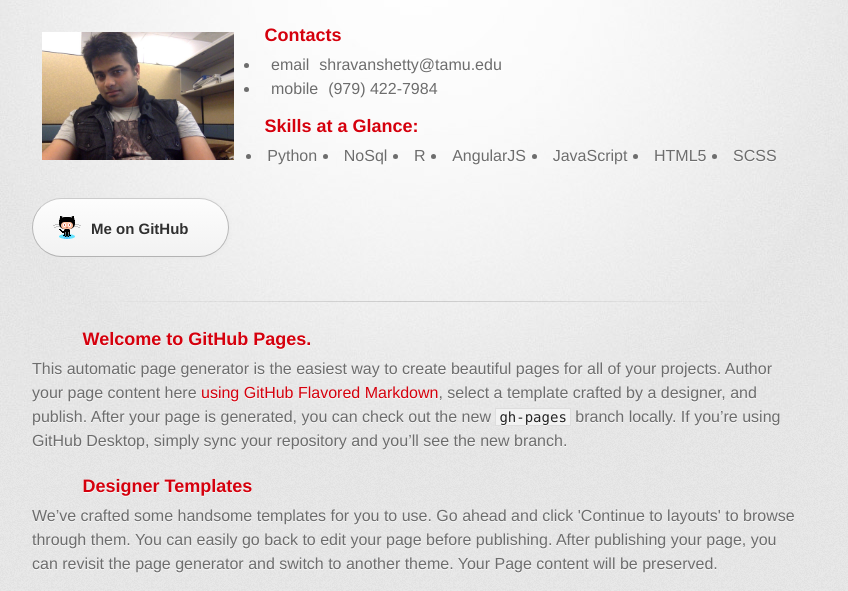
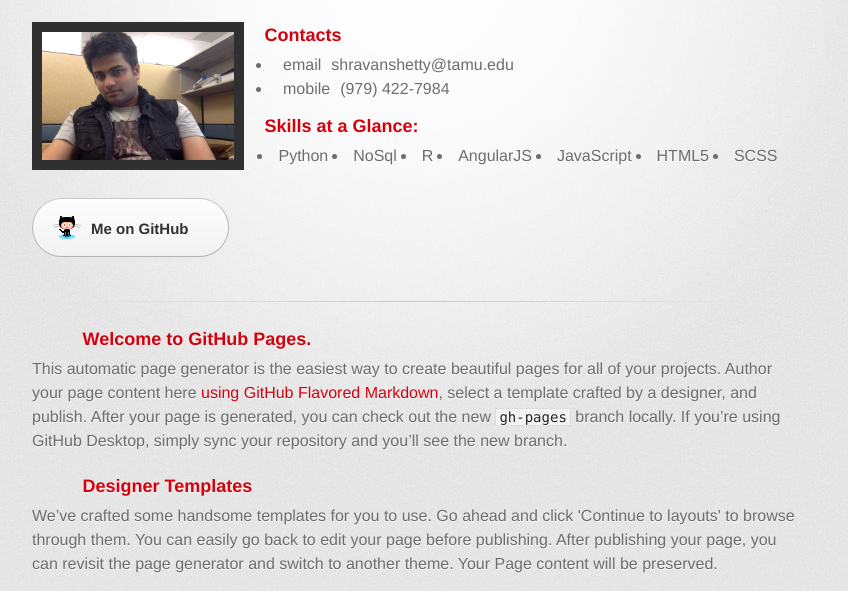
Before and after one commit to shravanshetty5/shravanshetty5.github.io, a plain HTML site: page index.html in a window 1280 px wide. Shown: the part 153-744 px from the top of the page, without its empty margins (224-1072 px from the left). Drawn offline with Linux system fonts and the light colour scheme; a web font is replaced by a local one.

Commit message:
Added border to bio pic

```diff
--- a/stylesheets/stylesheet.css
+++ b/stylesheets/stylesheet.css
@@ -165,8 +165,11 @@ header h2 {
 
 .biopic {
   float: left;
-  padding: 10px;
+  border: 10px;
+  padding: 0px;
   width: 200px;
+  border-style: solid;
+  border-color: #303030;
 
   display: none;
 }
@@ -304,13 +307,14 @@ a.button span {
   margin-left: 2.25em;
 }
 #contact {
-  padding-left: 20px;
+  padding-left: 32px;
 }
 #skillSet {
   margin-top: 12px;
 }
 #skills {
   padding-top: 0px;
+  margin-left: 32px;
 }
 code, pre {
   margin-bottom: 30px;
```
